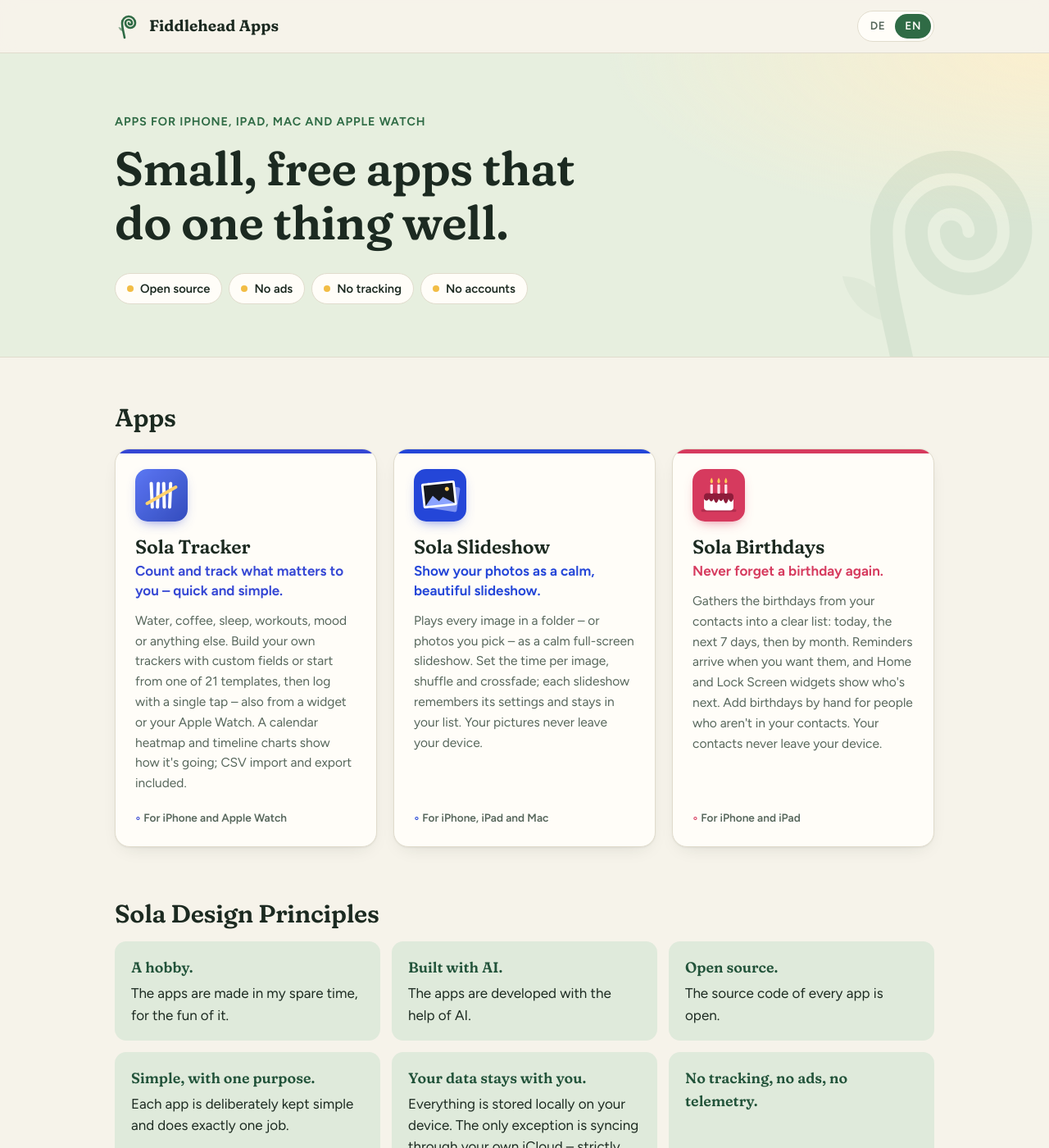
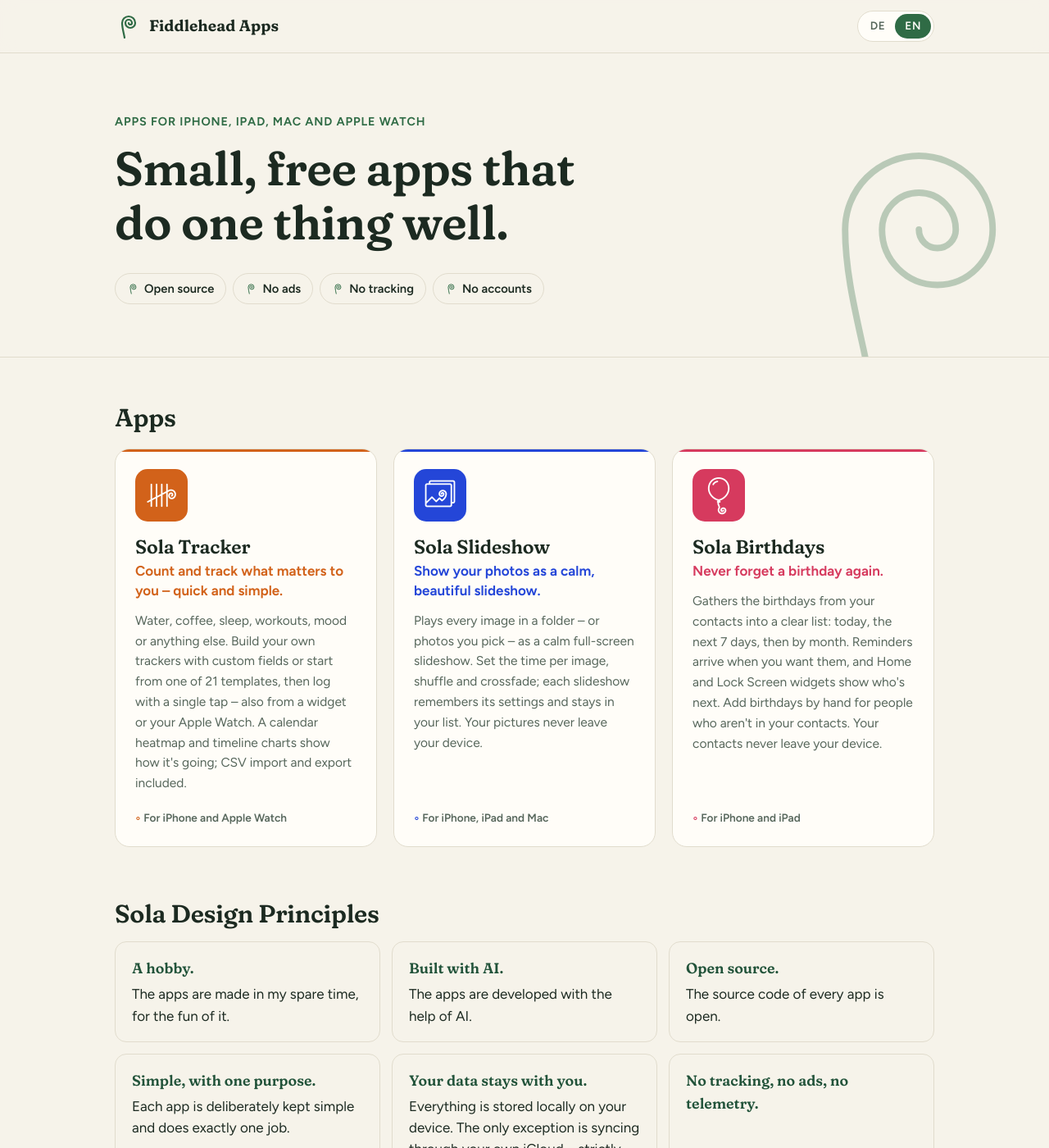
Before and after one commit to fiddlehead-apps/fiddlehead.eu, a Jekyll site: the page built from index.md, in a window 1280 px wide and 1400 px high. Shown: the whole window at 82% size. Built offline with Jekyll 4.4.1, drawn with Linux system fonts in a browser that asks for light colours.

Commit message:
Line-style visual language: new logo, icons and outlines
Logo without the leaf and with a slimmer stroke, the new app icons, Tracker
in orange. Cards, principles, steps and pills become thin outlines instead
of filled shapes and shadows; the yellow accent is gone and the hero shows
a large fiddlehead as a line drawing.

Co-Authored-By: Claude Opus 5.5 <noreply@anthropic.com>

```diff
--- a/_data/apps.yml
+++ b/_data/apps.yml
@@ -4,8 +4,8 @@
 - slug: sola-tracker
   name_de: Sola Tracker
   name_en: Sola Tracker
-  accent: "#3547D4"
-  accent_dark: "#8A9BFF"
+  accent: "#D2621A"
+  accent_dark: "#FFA25E"
   repo: https://github.com/fiddlehead-apps/app_tracker
   platforms_de: iPhone und Apple Watch
   platforms_en: iPhone and Apple Watch
--- a/assets/site.css
+++ b/assets/site.css
@@ -16,17 +16,13 @@
 
 :root {
   --bg: #f6f3ea;
-  --bg-hero: #e7efdf;
   --surface: #fffdf8;
   --ink: #1c2a21;
   --muted: #56665b;
   --line: #e1dccd;
   --fern: #2f6b45;
   --fern-strong: #22533a;
-  --fern-soft: #dfeadb;
-  --sun: #f2bd45;
-  --sun-soft: #fbefcf;
-  --shadow: 0 1px 2px rgb(28 42 33 / 0.06), 0 8px 24px -12px rgb(28 42 33 / 0.18);
+  --stroke: 1.5px;
   --radius: 18px;
   --wrap: 1040px;
   --prose: 720px;
@@ -37,17 +33,12 @@
 @media (prefers-color-scheme: dark) {
   :root {
     --bg: #111814;
-    --bg-hero: #16241b;
     --surface: #18211b;
     --ink: #e6eee8;
     --muted: #9fb2a5;
     --line: #2a372f;
     --fern: #8fd19e;
     --fern-strong: #b4e6bf;
-    --fern-soft: #1d3325;
-    --sun: #f2bd45;
-    --sun-soft: #3a3016;
-    --shadow: 0 1px 2px rgb(0 0 0 / 0.3), 0 10px 28px -14px rgb(0 0 0 / 0.6);
   }
   [style*="--accent"] { --accent: var(--accent-dark) !important; }
 }
@@ -79,7 +70,7 @@ body {
 
 a { color: var(--fern); text-underline-offset: 0.18em; text-decoration-thickness: 1px; }
 a:hover { color: var(--fern-strong); text-decoration-thickness: 2px; }
-:focus-visible { outline: 3px solid var(--sun); outline-offset: 2px; border-radius: 6px; }
+:focus-visible { outline: 2px solid var(--fern); outline-offset: 2px; border-radius: 6px; }
 
 h1, h2, h3 {
   font-family: var(--font-head);
@@ -128,7 +119,7 @@ h1, h2, h3 {
   padding: 3px;
   border-radius: 999px;
   background: var(--surface);
-  border: 1px solid var(--line);
+  border: var(--stroke) solid var(--line);
 }
 .lang-switch button {
   appearance: none;
@@ -148,26 +139,24 @@ h1, h2, h3 {
 .hero {
   position: relative;
   overflow: hidden;
-  background:
-    radial-gradient(60% 80% at 100% 0%, var(--sun-soft) 0%, transparent 70%),
-    var(--bg-hero);
   border-bottom: 1px solid var(--line);
   padding: 72px 0 64px;
 }
 .hero::after {
-  /* Large faint fiddlehead curl as decoration */
+  /* Large fiddlehead curl as a thin line drawing */
   content: "";
   position: absolute;
-  right: -40px;
-  bottom: -60px;
-  width: 340px;
-  height: 340px;
+  right: -10px;
+  bottom: -70px;
+  width: 360px;
+  height: 360px;
   background: var(--fern);
-  opacity: 0.08;
-  -webkit-mask: url("fiddlehead.svg") center / contain no-repeat;
-  mask: url("fiddlehead.svg") center / contain no-repeat;
+  opacity: 0.3;
+  -webkit-mask: url("fiddlehead-line.svg") center / contain no-repeat;
+  mask: url("fiddlehead-line.svg") center / contain no-repeat;
   pointer-events: none;
 }
+.hero .wrap { position: relative; z-index: 1; }
 .eyebrow {
   margin: 0 0 12px;
   color: var(--fern);
@@ -194,20 +183,21 @@ h1, h2, h3 {
 .pills li {
   padding: 6px 14px;
   border-radius: 999px;
-  background: var(--surface);
-  border: 1px solid var(--line);
+  border: var(--stroke) solid var(--line);
+  background: var(--bg);
   font-weight: 600;
   font-size: 0.92rem;
 }
 .pills li::before {
   content: "";
   display: inline-block;
-  width: 8px;
-  height: 8px;
-  margin-right: 8px;
-  border-radius: 50%;
-  background: var(--sun);
-  vertical-align: 0.08em;
+  width: 14px;
+  height: 14px;
+  margin-right: 7px;
+  background: var(--fern);
+  -webkit-mask: url("fiddlehead.svg") center / contain no-repeat;
+  mask: url("fiddlehead.svg") center / contain no-repeat;
+  vertical-align: -0.12em;
 }
 
 /* App cards */
@@ -227,8 +217,7 @@ h1, h2, h3 {
   padding: 24px;
   border-radius: var(--radius);
   background: var(--surface);
-  border: 1px solid var(--line);
-  box-shadow: var(--shadow);
+  border: var(--stroke) solid var(--line);
   color: var(--ink);
   text-decoration: none;
   overflow: hidden;
@@ -238,20 +227,18 @@ h1, h2, h3 {
   content: "";
   position: absolute;
   inset: 0 0 auto 0;
-  height: 5px;
+  height: 3px;
   background: var(--accent);
 }
 .card:hover {
   color: var(--ink);
-  transform: translateY(-3px);
-  border-color: color-mix(in srgb, var(--accent) 45%, var(--line));
-  box-shadow: 0 1px 2px rgb(0 0 0 / 0.06), 0 18px 36px -18px color-mix(in srgb, var(--accent) 60%, transparent);
+  transform: translateY(-2px);
+  border-color: var(--accent);
 }
 .card-icon {
   width: 64px;
   height: 64px;
   border-radius: 15px;
-  box-shadow: 0 6px 16px -8px color-mix(in srgb, var(--accent) 80%, transparent);
 }
 .card h3 {
   margin: 18px 0 4px;
@@ -311,7 +298,7 @@ h1, h2, h3 {
   max-width: none;
   padding: 18px 20px;
   border-radius: 14px;
-  background: var(--fern-soft);
+  border: var(--stroke) solid var(--line);
   color: var(--ink);
   line-height: 1.55;
 }
@@ -329,8 +316,8 @@ h1, h2, h3 {
 .note {
   padding: 16px 20px;
   border-radius: 14px;
-  border-left: 5px solid var(--sun);
-  background: var(--sun-soft);
+  border-left: 3px solid var(--fern);
+  background: var(--surface);
 }
 .steps {
   counter-reset: step;
@@ -347,7 +334,7 @@ h1, h2, h3 {
   padding: 18px 20px 18px 72px;
   border-radius: 14px;
   background: var(--surface);
-  border: 1px solid var(--line);
+  border: var(--stroke) solid var(--line);
 }
 .steps li::before {
   content: counter(step);
@@ -359,9 +346,9 @@ h1, h2, h3 {
   width: 36px;
   height: 36px;
   border-radius: 50%;
-  background: var(--fern);
-  color: var(--surface);
-  font: 700 1.05rem/1 var(--font-head);
+  border: var(--stroke) solid var(--fern);
+  color: var(--fern);
+  font: 600 1.05rem/1 var(--font-head);
 }
 
 /* App page */
@@ -390,7 +377,6 @@ h1, h2, h3 {
   width: 112px;
   height: 112px;
   border-radius: 26px;
-  box-shadow: 0 12px 28px -12px color-mix(in srgb, var(--accent) 85%, transparent);
 }
 .app-hero h1 { margin: 0 0 6px; font-size: clamp(2rem, 5vw, 2.8rem); }
 .app-tagline { margin: 0 0 6px; font-size: 1.15rem; font-weight: 650; color: var(--accent); }
@@ -436,7 +422,7 @@ h1, h2, h3 {
   body { font-size: 1rem; }
   .wrap { padding: 0 16px; }
   .hero { padding: 48px 0 44px; }
-  .hero::after { width: 220px; height: 220px; right: -50px; bottom: -50px; }
+  .hero::after { width: 220px; height: 220px; right: -40px; bottom: -50px; }
   .app-hero { flex-direction: column; align-items: flex-start; gap: 18px; padding-top: 28px; }
   .app-icon { width: 88px; height: 88px; border-radius: 20px; }
   .steps li { padding-left: 64px; }
```
Also changed, not shown: _includes/fiddlehead.svg, assets/fiddlehead-line.svg (added), assets/fiddlehead.svg, assets/icons/sola-birthdays.png, assets/icons/sola-slideshow.png, assets/icons/sola-tracker.png.
